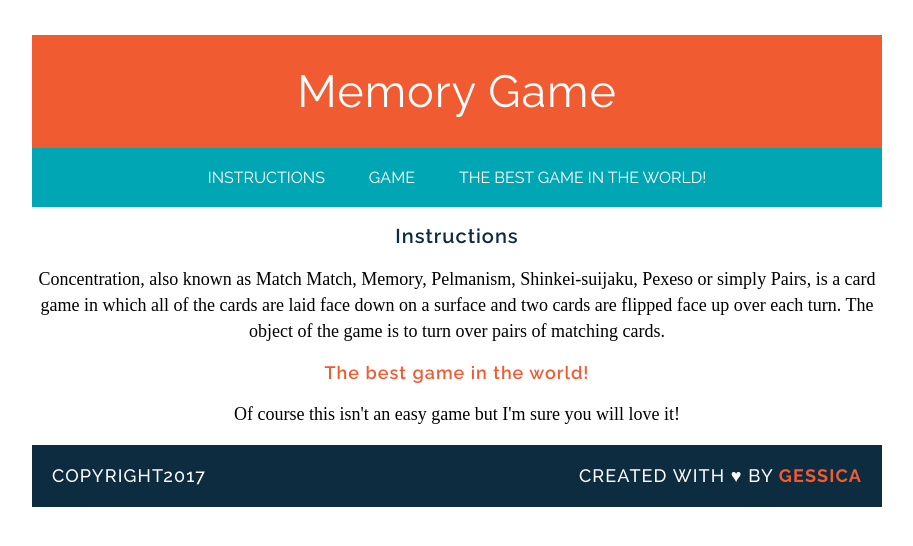
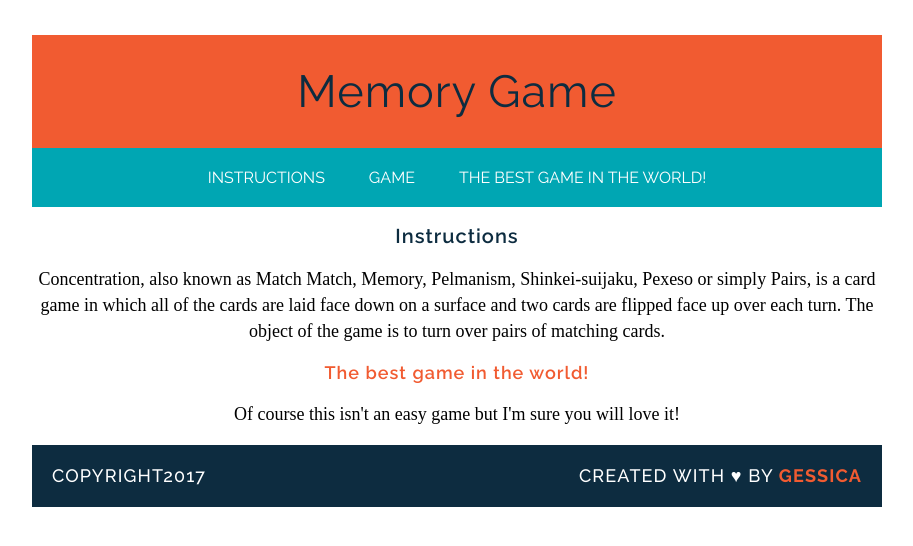
Before and after one commit to Gessy90/wdi-fundamentals-memorygame, a plain HTML site: page index.html in a window 1280 px wide. Shown: the whole page, without its empty margins (183-1096 px from the left). Drawn offline with Linux system fonts and the light colour scheme; files that its build step writes are made by us from their sources; files whose address does not match are found by name; a web font is replaced by a local one.

Commit message:
Update style.css

```diff
--- a/style.css
+++ b/style.css
@@ -10,7 +10,7 @@ text-align: center;
 }
 h1 {
   font-family: raleway;
-  color: #OD2C40;
+  color: #0D2C40;
   letter-spacing: 1px;
   font-weight: 400;
   font-size: 45px;
```
